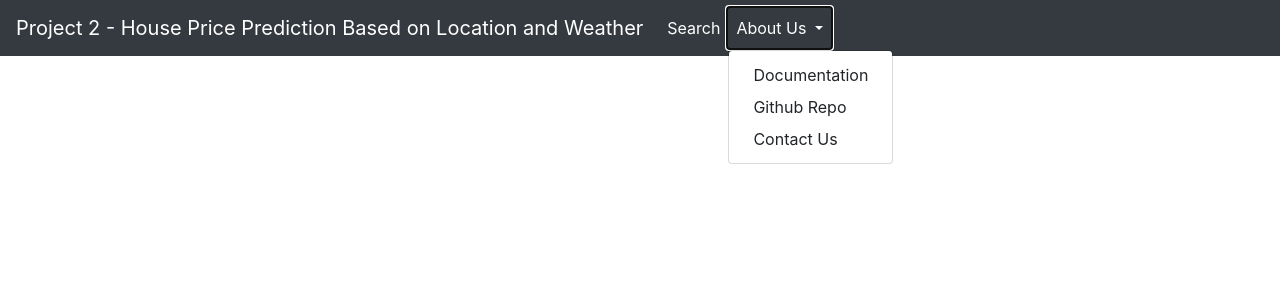
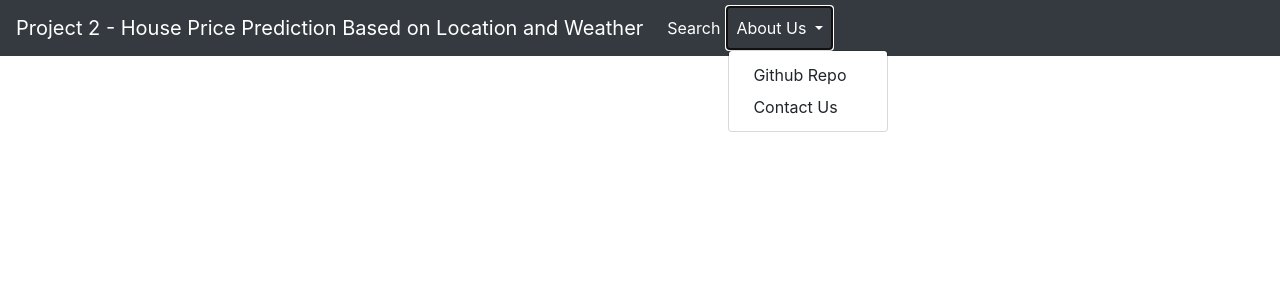
Before and after one commit to rmoreira/csce-5214-project-2, a Flask app: page / in a window 1280 px wide, after a click on "About Us". Shown: the top 300 px of the page. Run offline with Flask 2, Linux system fonts and the light colour scheme; parts of the project's set-up code (start-up, migrations or seed data) failed here and were passed over; some libraries are stand-ins or nearby versions.

Commit message:
updating nav bar

```diff
--- a/web_app/templates/base.html
+++ b/web_app/templates/base.html
@@ -21,8 +21,7 @@
                   About Us
                 </a>
                 <div class="dropdown-menu" aria-labelledby="navbarDropdownMenuLink">
-                  <a class="dropdown-item" href="https://docs.google.com/document/d/1knwTb_mOrL6XcKeCEEJwrBxzCVpdV5M5HeUecMrcqu8/">Documentation</a>
-                  <a class="dropdown-item" href="https://github.com/nphan20181/csce-5214-project-2">Github Repo</a>
+                  <a class="dropdown-item" href="https://github.com/rmoreira/csce-5214-project-2">Github Repo</a>
                   <a class="dropdown-item" href=contact>Contact Us</a>
                 </div>
               </li>
```
